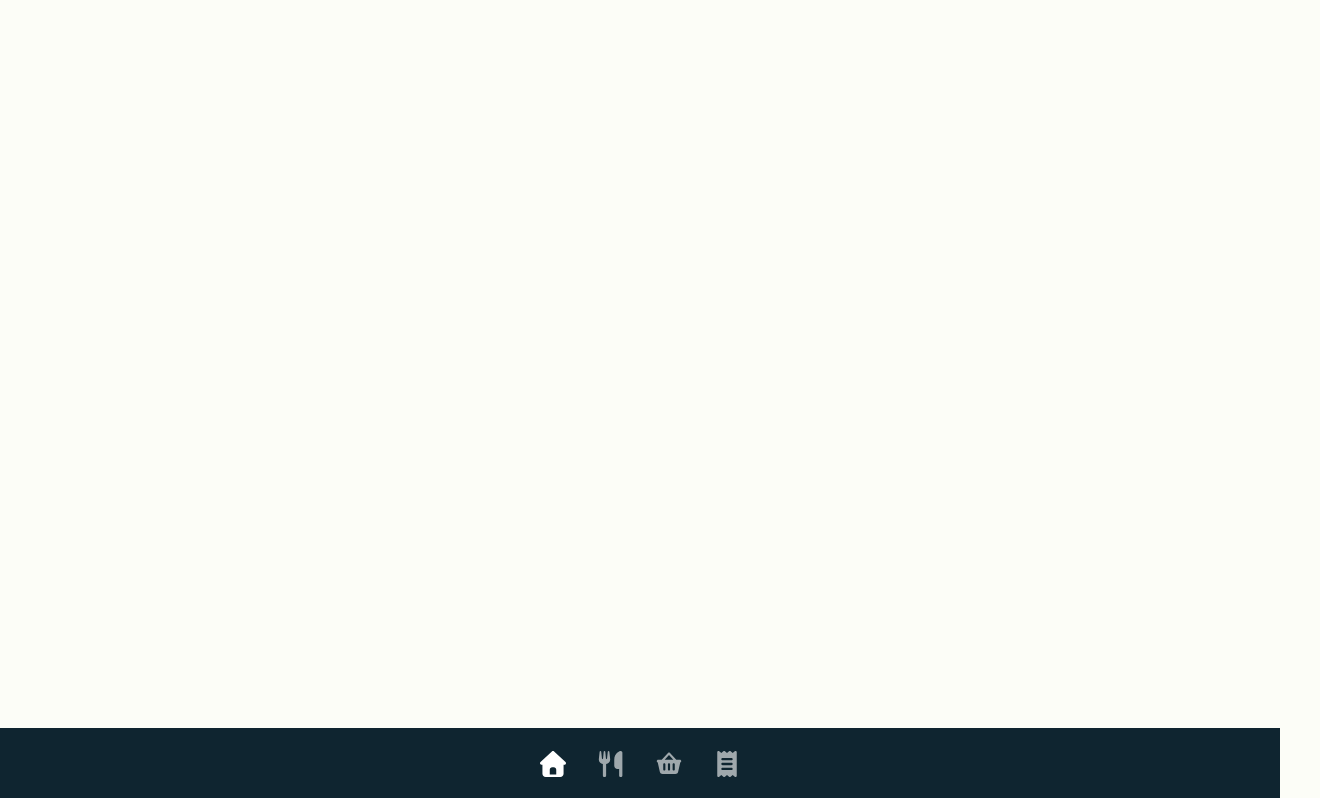
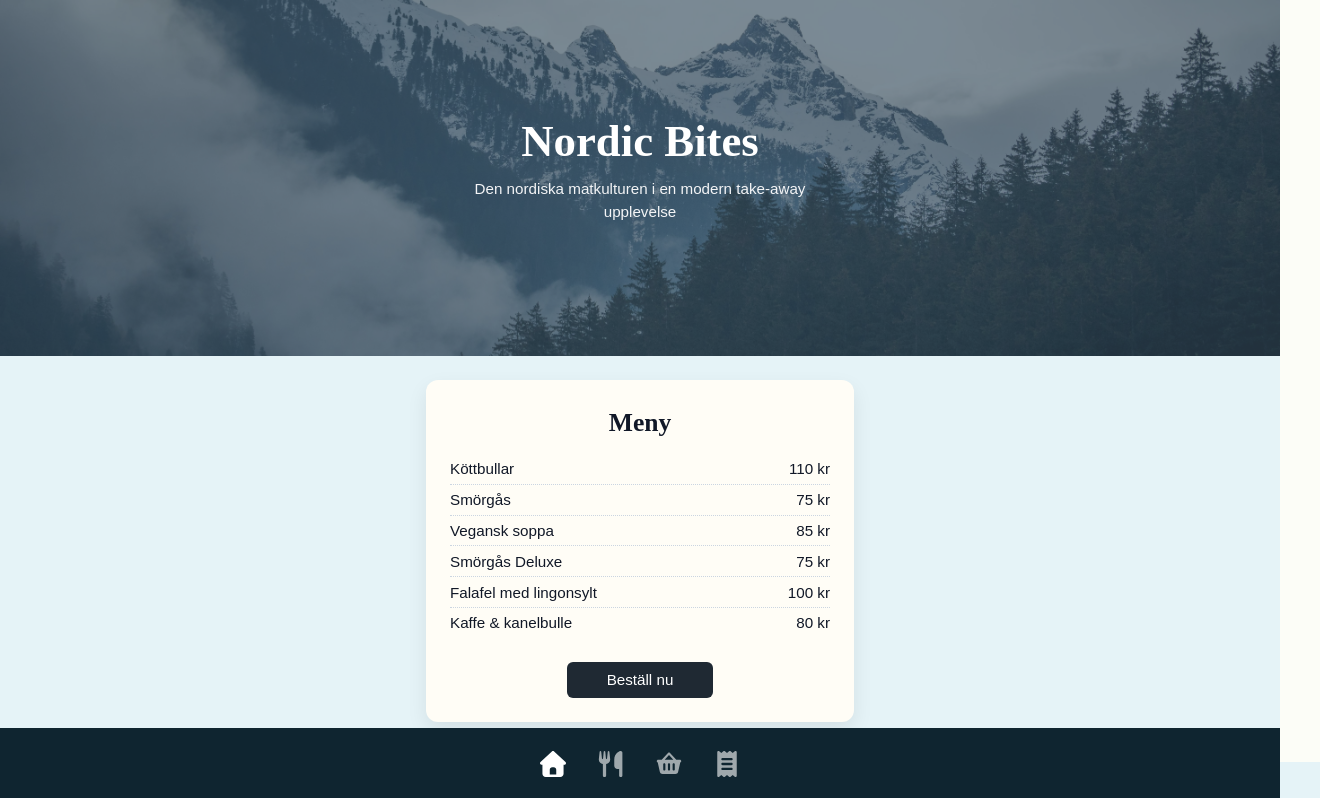
Before and after one commit to yennbu/script-sorcerers, a React (Vite) app in the folder nordic-bites/: page / in a window 1280 px wide. Before the commit this address had no page. Shown: the top 798 px of the page, 1320 px wide, since content can reach past the window. Built offline with nearby package versions, Linux system fonts and the light colour scheme; a web font is replaced by a local one.

Commit message:
bugg fix

```diff
--- a/nordic-bites/src/App.tsx
+++ b/nordic-bites/src/App.tsx
@@ -6,7 +6,7 @@ import { BrowserRouter, Routes, Route } from "react-router-dom";
 import "./App.css";
 
 // Pages
-//import { Home } from "./pages/Home/Home";
+import { Home } from "./pages/Home/Home";
 import MenuPage from "./pages/Menu/MenuPage";
 import { CartPage } from "./pages/Cart/CartPage";
 import { ReceiptPage } from "./pages/Receipt/ReceiptPage";
@@ -21,11 +21,12 @@ function App() {
       <div className="app">
         <main className="app__content">
           <Routes>
+            <Route path="/" element={<Home />} />
             <Route path="/menu" element={<MenuPage />} />
             <Route path="/cart" element={<CartPage />} />
             <Route path="/orders" element={<ReceiptPage />} />
             <Route path="/bottomNav" element={<BottomNav />} />
-            <Route path="/aboutPage" element={<AboutPage />} />
+            <Route path="/about" element={<AboutPage />} />
             <Route path="/menuPage" element={<MenuPage />} />
           </Routes>
         </main>
--- a/nordic-bites/src/pages/Home/Home.tsx
+++ b/nordic-bites/src/pages/Home/Home.tsx
@@ -21,7 +21,10 @@ const menuItems: MenuItem[] = [
 export const Home = () => {
   return (
     <div className="home">
-      <header className="home-hero">
+      <header
+        className="home-hero"
+        style={{ backgroundImage: `url(${heroImage})` }}
+      >
         <div className="home-hero__overlay">
           <div className="home-hero__content">
             <h1 className="home-hero__title">Nordic Bites</h1>
```
